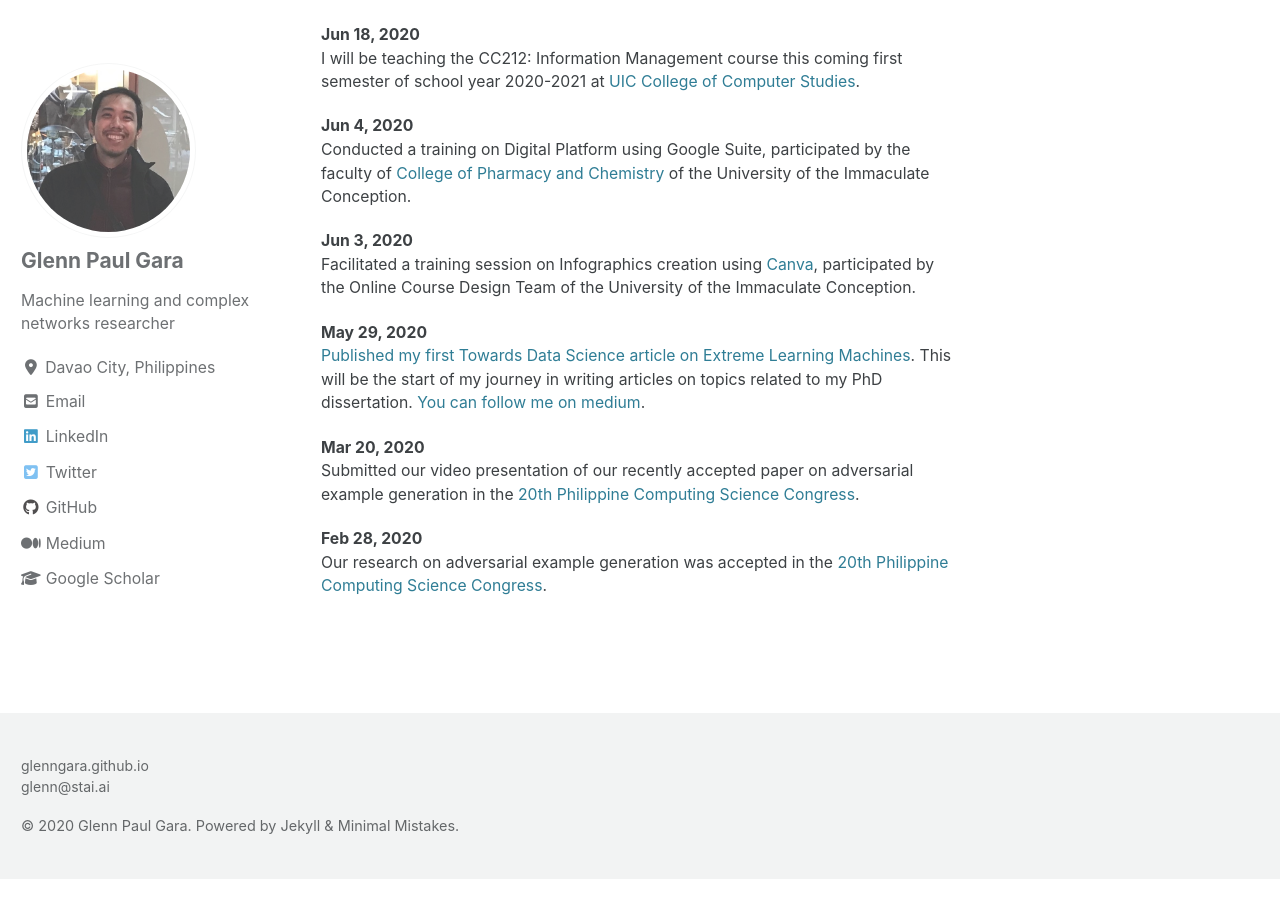
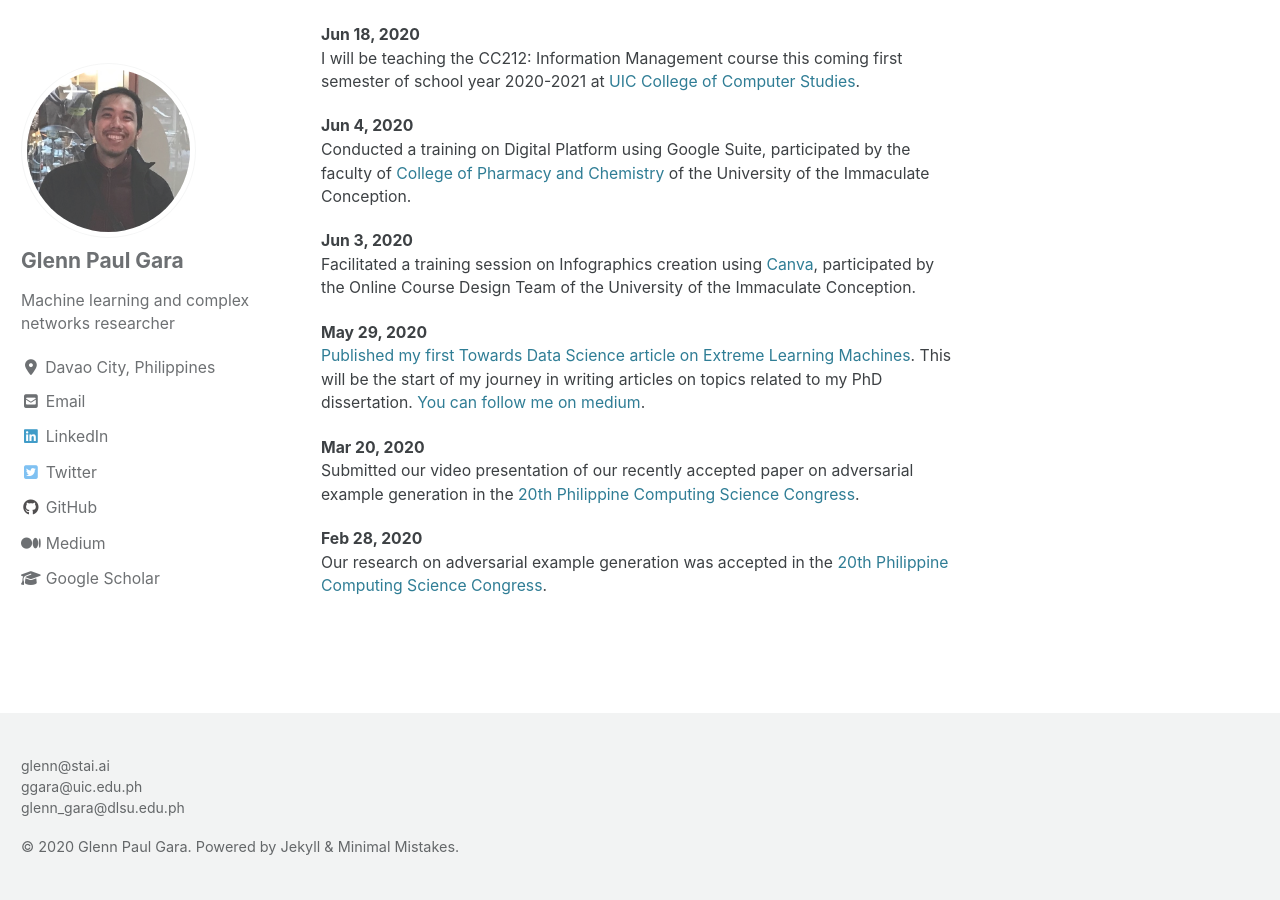
Before and after one commit to glenngara/glenngara.github.io, a Jekyll site: the page built from _pages/home.md, in a window 1280 px wide and 900 px high, scrolled down 1287 px. Built offline with Jekyll 4.4.1, drawn with Linux system fonts in a browser that asks for light colours; cached includes are drawn as plain includes; nearby versions of some CDN libraries; before the commit the page ends 2166 px from its top, so only the background shows below that.

Commit message:
uupdated footer

```diff
--- a/_includes/footer/custom.html
+++ b/_includes/footer/custom.html
@@ -1,6 +1,7 @@
 <!-- start custom footer snippets -->
 <p style="font-size:14px">
-  <a href="https://glenngara.github.io">glenngara.github.io</a> <br>
-  glenn@stai.ai
+  glenn@stai.ai <br>
+  ggara@uic.edu.ph <br>
+  glenn_gara@dlsu.edu.ph
 </p>
 <!-- end custom footer snippets -->
```
